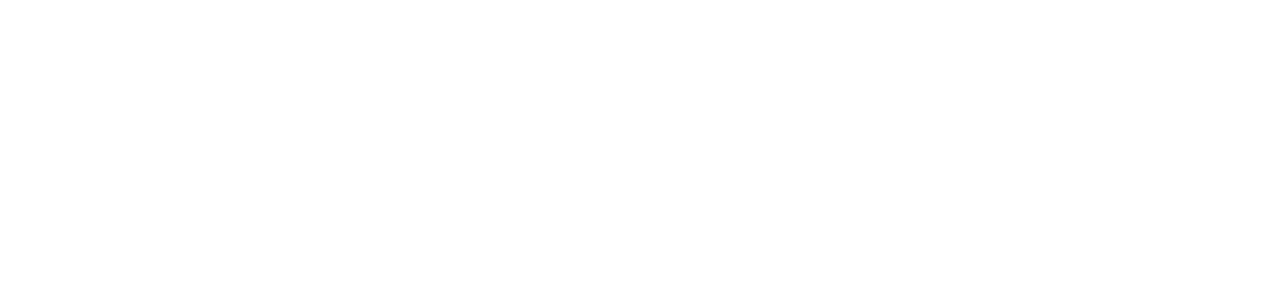
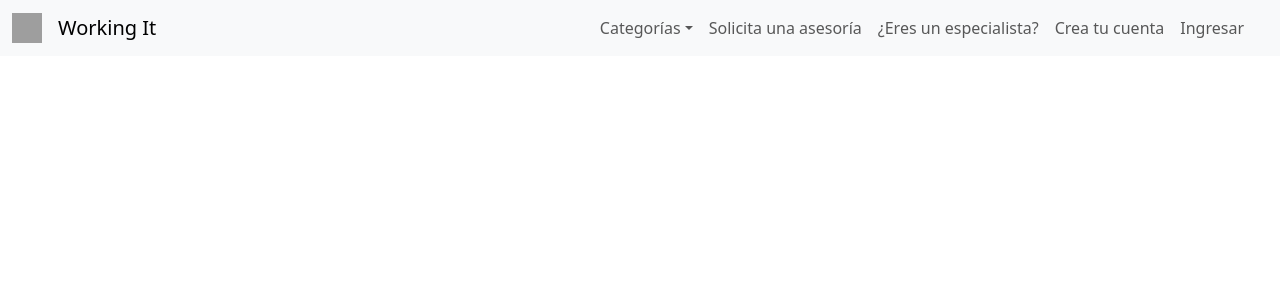
Before and after one commit to AlvaroMYDUOC/Working-It, a React (Create React App) app in the folder workingit/: page /Navbar2 in a window 1280 px wide. Before the commit this address had no page. Shown: the top 300 px of the page. Built offline with nearby package versions, Linux system fonts and the light colour scheme; grey boxes are pictures that could not be loaded.

Commit message:
Construcción de Navbar2 para prueba

```diff
--- a/workingit/src/App.js
+++ b/workingit/src/App.js
@@ -5,12 +5,14 @@
 
 //Importe de componentes
 import Navbar from './components/Navbar';
+import Navbar2 from './components/Navbar2';
 
 function App() {
   return (
     <Router>
           <Routes>
               <Route  path="/Navbar" element={<Navbar/>} />
+              <Route  path="/Navbar2" element={<Navbar2/>} />
           </Routes>
         </Router>
   );
--- /dev/null
+++ b/workingit/src/components/Navbar2.jsx
@@ -0,0 +1,63 @@
+import React from 'react';
+import Container from 'react-bootstrap/Container';
+import Nav from 'react-bootstrap/Nav';
+import Navbar from 'react-bootstrap/Navbar';
+import NavDropdown from 'react-bootstrap/NavDropdown';
+import Offcanvas from 'react-bootstrap/Offcanvas';
+
+function Navbar2() {
+  return (
+    <>
+      {['lg'].map((expand) => (
+        <Navbar key={expand} expand={expand} className="bg-body-tertiary mb-3">
+          <Container fluid>
+            <Navbar.Brand href="#home">
+                <img
+                alt=""
+                src="./assets/img/icon.png"
+                width="30"
+                height="30"
+                className="d-inline-block align-top"
+                />
+            </Navbar.Brand>
+            <Navbar.Brand href="#">Working It</Navbar.Brand>
+            <Navbar.Toggle aria-controls={`offcanvasNavbar-expand-${expand}`} />
+            <Navbar.Offcanvas
+              id={`offcanvasNavbar-expand-${expand}`}
+              aria-labelledby={`offcanvasNavbarLabel-expand-${expand}`}
+              placement="end"
+            >
+              <Offcanvas.Header closeButton>
+                <Offcanvas.Title id={`offcanvasNavbarLabel-expand-${expand}`}>
+                  Menú
+                </Offcanvas.Title>
+              </Offcanvas.Header>
+              <Offcanvas.Body>
+                <Nav className="justify-content-end flex-grow-1 pe-3">
+                <NavDropdown
+                    title="Categorías"
+                    id={`offcanvasNavbarDropdown-expand-${expand}`}>
+                    <NavDropdown.Item href="#action3">Action</NavDropdown.Item>
+                    <NavDropdown.Item href="#action4">
+                      Another action
+                    </NavDropdown.Item>
+                    <NavDropdown.Divider />
+                    <NavDropdown.Item href="#action5">
+                      Something else here
+                    </NavDropdown.Item>
+                  </NavDropdown>
+                  <Nav.Link href="#action1">Solicita una asesoría</Nav.Link>
+                  <Nav.Link href="#action1">¿Eres un especialista?</Nav.Link>
+                  <Nav.Link href="#action2">Crea tu cuenta</Nav.Link>
+                  <Nav.Link href="#action2">Ingresar</Nav.Link>
+                </Nav>
+              </Offcanvas.Body>
+            </Navbar.Offcanvas>
+          </Container>
+        </Navbar>
+      ))}
+    </>
+  );
+}
+
+export default Navbar2;
```
Also changed, not shown: workingit/src/assets/img/icon.png (added).
